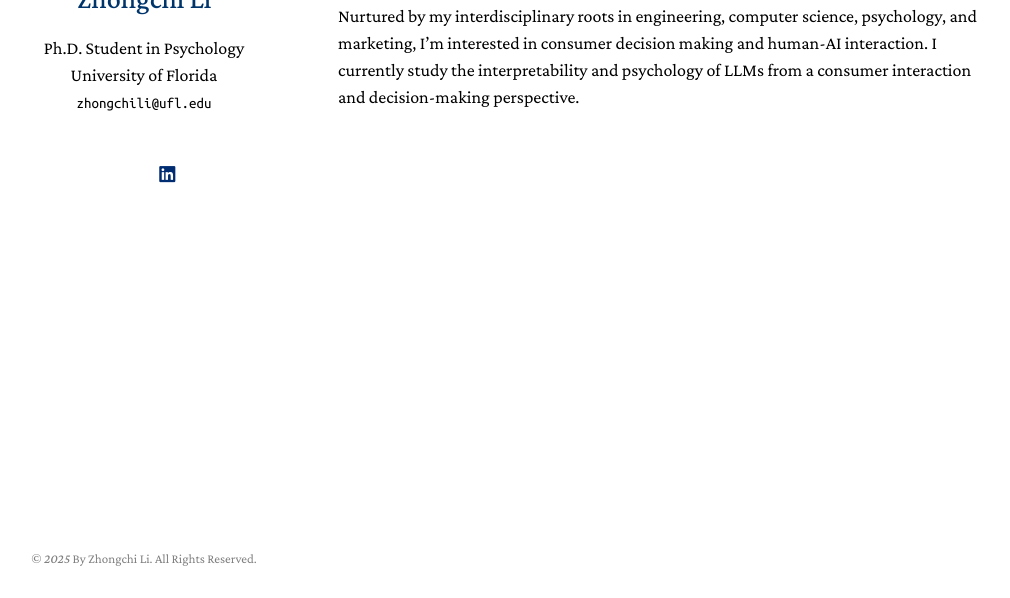
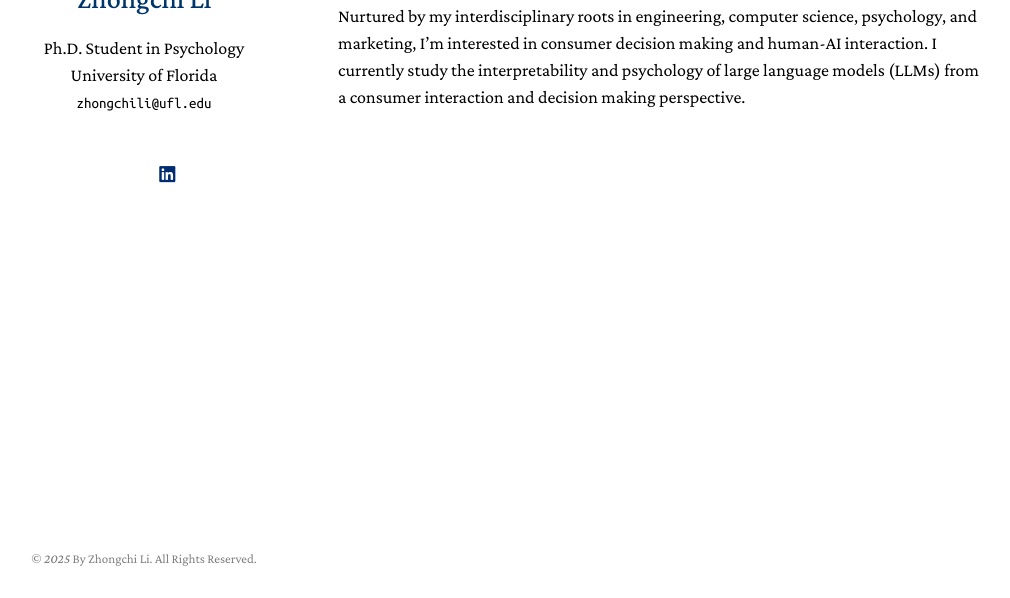
Before and after one commit to zhongchili52/zhongchili52.github.io, a Jekyll site: the page built from index.md, in a window 1280 px wide, cut to the strip 302-900 px from the top of the page. Shown: the whole strip, without its empty margins (132-1142 px from the left). Built offline with Jekyll 4.4.1, drawn with Linux system fonts in a browser that asks for light colours; a style sheet for code colours, icons or effects is not loaded.

Commit message:
Update index.md

```diff
--- a/index.md
+++ b/index.md
@@ -9,4 +9,4 @@
 
 I am currently a Ph.D. student in the Department of Psychology at [University of Florida](https://psych.ufl.edu/social-psychology/people/) advised by [Dr. Gregory Webster](https://www.gdwebster.com/) and Minor in [Computer & Information Science & Engineering](https://www.cise.ufl.edu/) advised by [Dr. Emmanuel Dorley](https://www.emmanueldorley.com/#intro). I received my <font color="#fd5e53">M.S. in Electrical and Computer Engineering</font> at [Carnegie Mellon University](https://www.ece.cmu.edu/) where I also worked closely with [Dr. Brooke Feeney](https://www.cmu.edu/dietrich/psychology/relationships-lab/brooke-feeney-associate-professor.html) and [Dr. David Creswell](https://www.healthandhumanperformancelab.com/people). I received my <font color="#fd5e53">B.Eng. in Information Engineering</font> at [Southeast University](https://www.seu.edu.cn/english/) where I graduated from the [Chien-Shiung Wu Honored College](https://wjx.seu.edu.cn/wjxen/).
 
-Nurtured by my interdisciplinary roots in engineering, computer science, psychology, and marketing, I'm interested in consumer decision making and human-AI interaction. I currently study the interpretability and psychology of LLMs from a consumer interaction and decision-making perspective.
+Nurtured by my interdisciplinary roots in engineering, computer science, psychology, and marketing, I'm interested in consumer decision making and human-AI interaction. I currently study the interpretability and psychology of large language models (LLMs) from a consumer interaction and decision making perspective.
```
